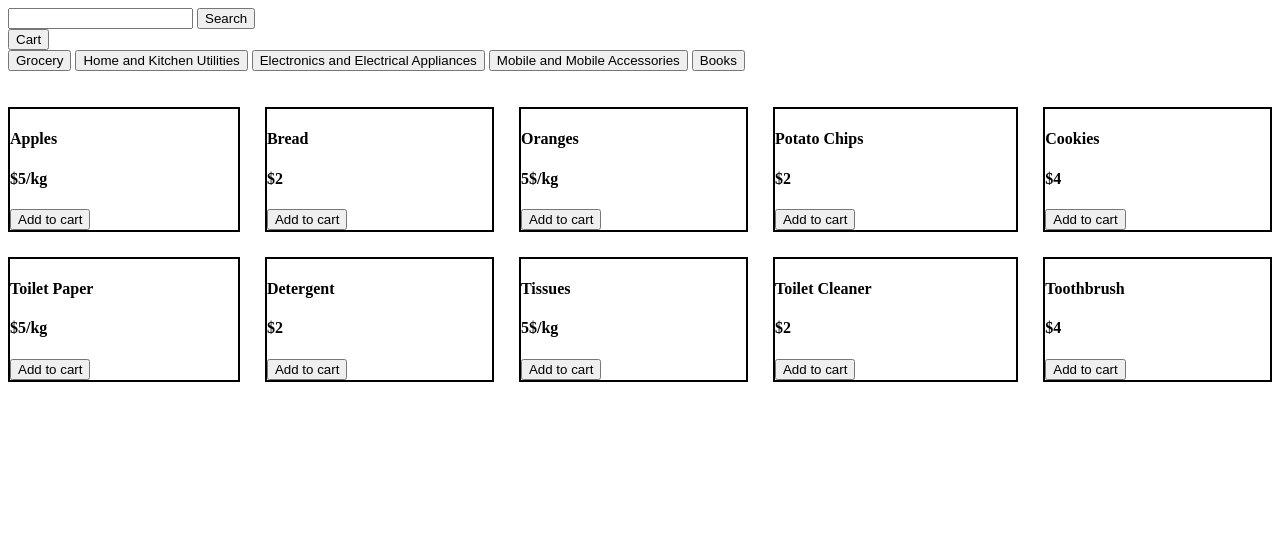
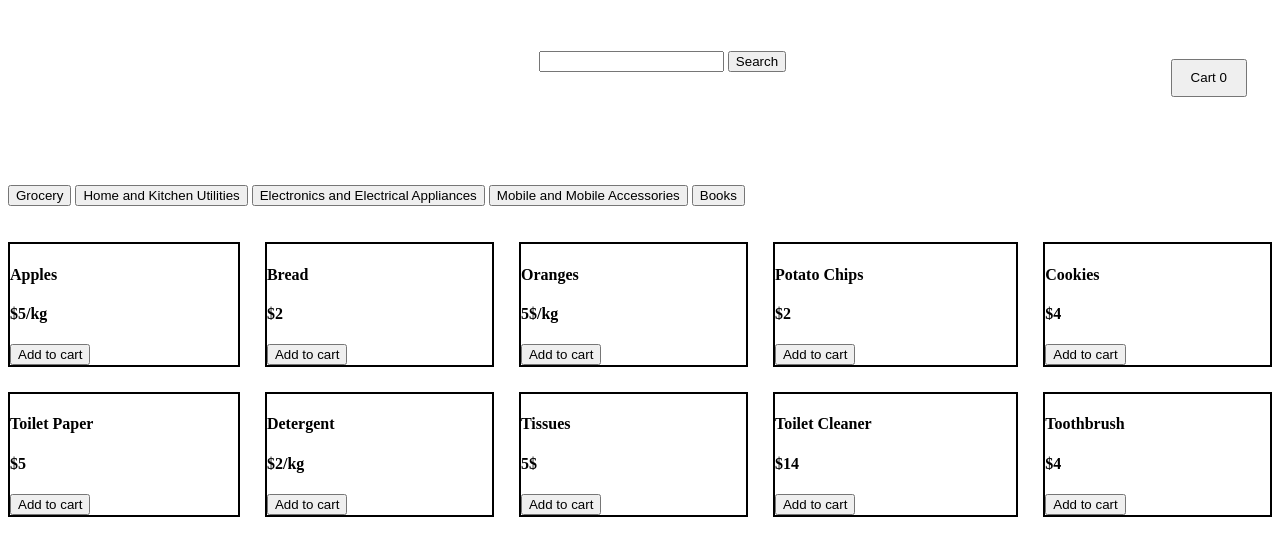
Before and after one commit to Sahiladiv/Shopping-Cart, a plain HTML site: page index.html in a window 1280 px wide. Drawn offline with Linux system fonts and the light colour scheme.

Commit message:
New changes made

```diff
--- /dev/null
+++ b/index.css
@@ -0,0 +1,42 @@
+.contain{
+  border:2px solid black;
+
+}
+
+.ItemContainer{
+  display:grid;
+  grid-template-columns:auto auto auto auto auto;
+  grid-column-gap: 2%;
+  grid-row-gap: 10%;
+}
+#topHead{
+  /* border: 2px solid black; */
+margin-top: 2%;
+}
+
+#searchItem{
+  /* border: 2px solid black; */
+  padding: 2%;
+  padding-left: 10%;
+  width:25%;
+  margin-left: 32%;
+  margin-top: 2%;
+}
+
+#cart{
+  padding:2%;
+  width: 5%;
+  margin-left: 90%;
+  margin-top: -5%;
+}
+
+#cart>a>button{
+  width:120%;
+  padding: 15%;
+
+}
+
+#filterContainer{
+    /* border: 2px solid black; */
+  margin-top: 5%;
+}
--- a/index.html
+++ b/index.html
@@ -1,33 +1,27 @@
 <!DOCTYPE html>
 <html lang="en" dir="ltr">
   <head>
-    <style media="screen">
-      .contain{
-        border:2px solid black;
-
-      }
-
-      .ItemContainer{
-        display:grid;
-        grid-template-columns:auto auto auto auto auto;
-        grid-column-gap: 2%;
-        grid-row-gap: 10%;
-      }
-    </style>
+    <link rel="stylesheet" href="index.css">
     <meta charset="utf-8">
     <script type="text/javascript" src="index.js" async></script>
     <title></title>
   </head>
   <body>
 
-<div id="searchItem">
-  <input type="text" name="" value="" id="search">
-  <button type="button" name="button">Search</button>
+
+<div id="topHead">
+  <div id="searchItem">
+    <input type="text" name="" value="" id="search">
+    <button type="button" name="button">Search</button>
+  </div>
+    <div id="cart">
+      <a href="cart.html"><button type="button" name="button" >Cart <span id="cartCart"></span> </button></a>
+    </div>
+
 </div>
 
-<div id="cart">
-  <a href="cart.html"><button type="button" name="button">Cart</button></a>
-</div>
+
+
 
     <div id="filterContainer">
         <button type="button" name="button">Grocery</button>
@@ -36,6 +30,7 @@
         <button type="button" name="button">Mobile and Mobile Accessories</button>
         <button type="button" name="button">Books</button>
     </div>
+
 <br><br>
     <div class="ItemContainer">
 
@@ -82,14 +77,14 @@
       <div class="contain">
         <!-- Image of the item -->
         <h4 class="itemName">Toilet Paper</h4>
-        <h4 class="itemCost">$5/kg</h4>
+        <h4 class="itemCost">$5</h4>
         <button type="button" name="button" onclick="add(this)">Add to cart</button>
       </div>
 
       <div class="contain">
         <!-- Image of the item -->
         <h4 class="itemName">Detergent</h4>
-        <h4 class="itemCost">$2</h4>
+        <h4 class="itemCost">$2/kg</h4>
         <button type="button" name="button" onclick="add(this)">Add to cart</button>
 
       </div>
@@ -97,7 +92,7 @@
       <div class="contain">
         <!-- Image of the item -->
         <h4 class="itemName">Tissues</h4>
-        <h4 class="itemCost">5$/kg</h4>
+        <h4 class="itemCost">5$</h4>
         <button type="button" name="button" onclick="add(this)">Add to cart</button>
 
       </div>
@@ -105,7 +100,7 @@
       <div class="contain">
         <!-- Image of the item -->
         <h4 class="itemName">Toilet Cleaner</h4>
-        <h4 class="itemCost">$2</h4>
+        <h4 class="itemCost">$14</h4>
         <button type="button" name="button" onclick="add(this)">Add to cart</button>
 
       </div>
--- a/index.js
+++ b/index.js
@@ -1,29 +1,40 @@
 var cartContent = document.getElementsByClassName('contain');
-itemsAdded = [];
+var itemsAdded = [];
+var index;
 for (var i = 0; i < cartContent.length; i++) {
   var cartItem = cartContent[i].childNodes[3].textContent
   localStorage.setItem(i,cartItem);
 }
 
+document.getElementById('cartCart').addEventListener("load",loadCount());
+
+function loadCount(){
+  var cartCount = document.getElementById('cartCart').textContent;
+   t = parseInt(sessionStorage.length);
+  document.getElementById('cartCart').textContent = t;
+  index = parseInt(sessionStorage.length);
+}
 
 
-var index = 0;
+
+
 function add(x){
-  var item = x.parentNode.childNodes[3].textContent;
-
+var item = x.parentNode.childNodes[3].textContent;
 
 if(check(item)===false){
   for (var i = 0; i < cartContent.length; i++) {
       if(item == cartContent[i].childNodes[3].textContent){
+        sessionStorage.setItem(index,item);
         index = sessionStorage.length;
-        sessionStorage.setItem(index,item);
         itemsAdded.push(item);
-        console.log(sessionStorage.length)
-        index = sessionStorage.length +1;
         break;
       }
   }
 }
+var cartCount = document.getElementById('cartCart').textContent;
+ t = parseInt(sessionStorage.length);
+document.getElementById('cartCart').textContent = t;
+
 
 
 }
```
Also changed, not shown: cart.js (+10 -35 lines).
